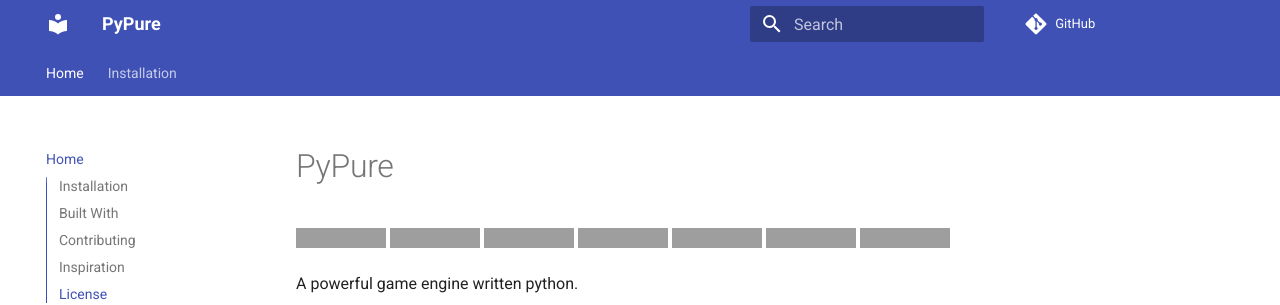
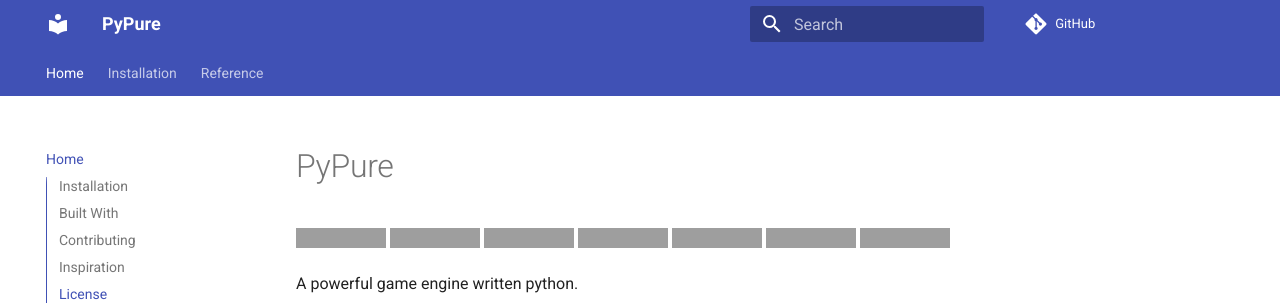
Before and after one commit to pypure-dev/pypure, an MkDocs documentation site: the page built from docs/index.md, in a window 1280 px wide and 1079 px high. Shown: the top 305 px of the window. Built offline with MkDocs 1.6.1 and Material for MkDocs 9.7.7, drawn with Linux system fonts in a browser that asks for light colours; comment, search, counter and statistics services are not loaded; grey boxes are pictures that could not be loaded.

Commit message:
Add the reference

```diff
--- a/mkdocs.yml
+++ b/mkdocs.yml
@@ -8,6 +8,8 @@ nav:
   - "Home": "index.md"
   - "Installation": "installation.md"
 
+  - "Reference":
+    - "pypure": "reference/pypure.md"
 theme:
   name: material
   palette:
```
